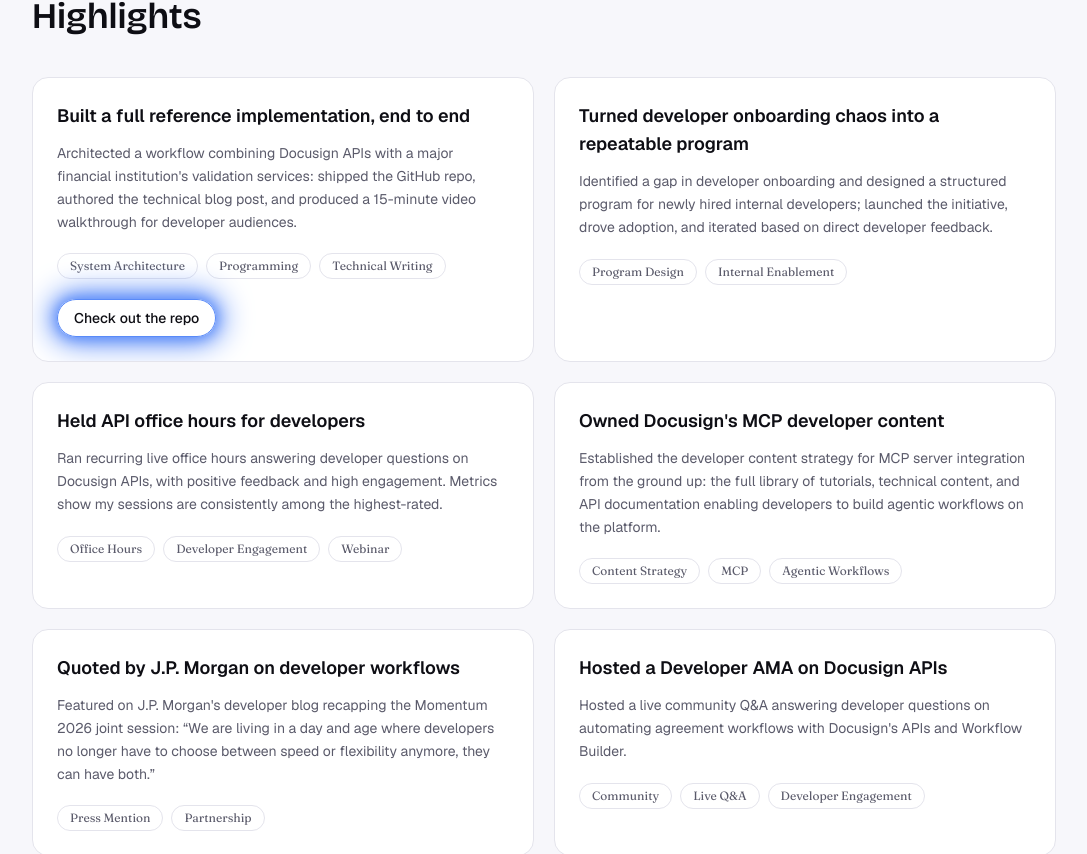
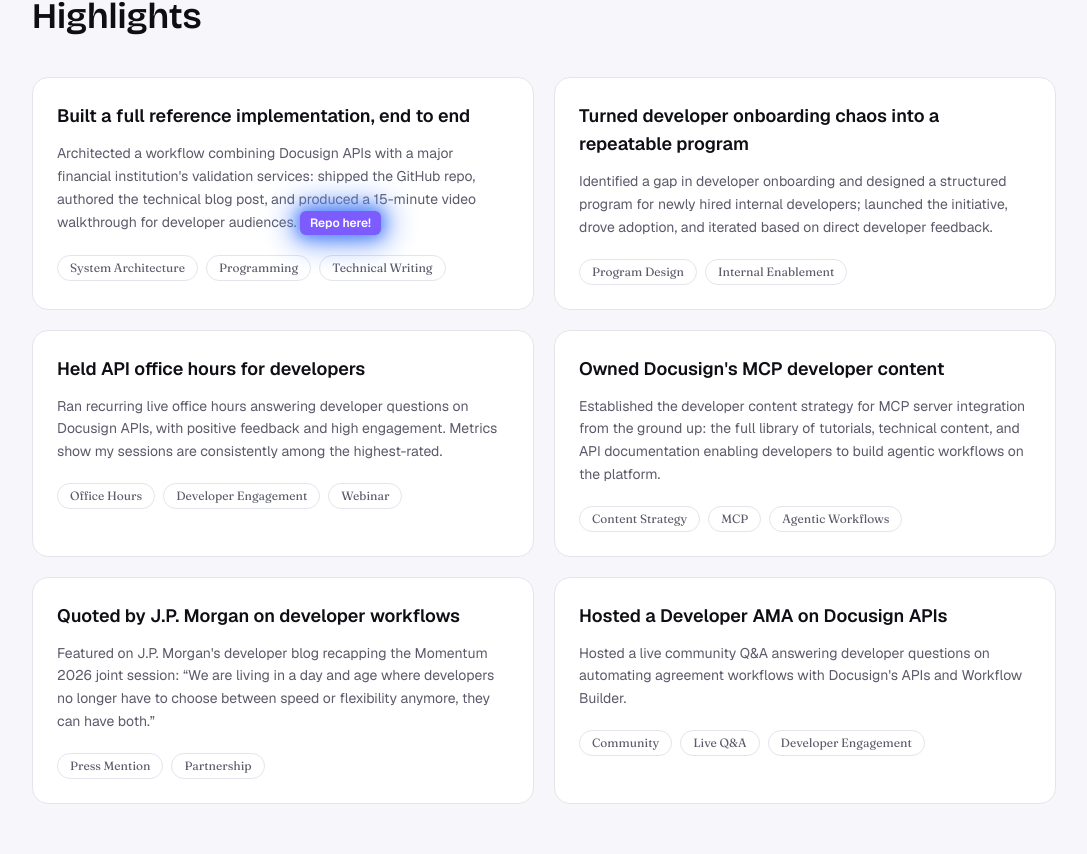
Before and after one commit to nbyrd9/portfolio-site, a Next.js app: page / in a window 1280 px wide. Shown: the part 1370-2224 px from the top of the page, without its empty margins (96-1183 px from the left). Built offline with nearby package versions, Linux system fonts and the light colour scheme.

Commit message:
Shrink repo button, inline it with description, move tags below
Smaller solid-fill button reading "Repo here!" now sits inline at the
end of the description text instead of as its own row, and no longer
shares the pill's outlined shape. Tags moved below the button.

```diff
--- a/src/components/Highlights.tsx
+++ b/src/components/Highlights.tsx
@@ -36,7 +36,25 @@
         }}
       />
       <h3 className="text-lg font-semibold">{h.title}</h3>
-      <p className="mt-3 text-sm leading-relaxed text-muted">{h.description}</p>
+      <p className="mt-3 text-sm leading-relaxed text-muted">
+        {h.description}
+        {h.repoUrl && (
+          <>
+            {" "}
+            <a
+              href={h.repoUrl}
+              target="_blank"
+              rel="noopener noreferrer"
+              className={clsx(
+                "relative z-10 inline-block rounded-md bg-accent px-2.5 py-1 align-middle text-xs font-semibold text-white transition-opacity hover:opacity-90",
+                h.flashing && "neon-flash",
+              )}
+            >
+              Repo here!
+            </a>
+          </>
+        )}
+      </p>
       <div className="mt-5 flex flex-wrap gap-2">
         {h.tags.map((tag) => (
           <span
@@ -47,19 +65,6 @@
           </span>
         ))}
       </div>
-      {h.repoUrl && (
-        <a
-          href={h.repoUrl}
-          target="_blank"
-          rel="noopener noreferrer"
-          className={clsx(
-            "relative z-10 mt-5 inline-block rounded-full border border-accent px-4 py-2 text-sm font-medium text-foreground transition-colors hover:bg-accent hover:text-white",
-            h.flashing && "neon-flash",
-          )}
-        >
-          Check out the repo
-        </a>
-      )}
     </>
   );
 
```
